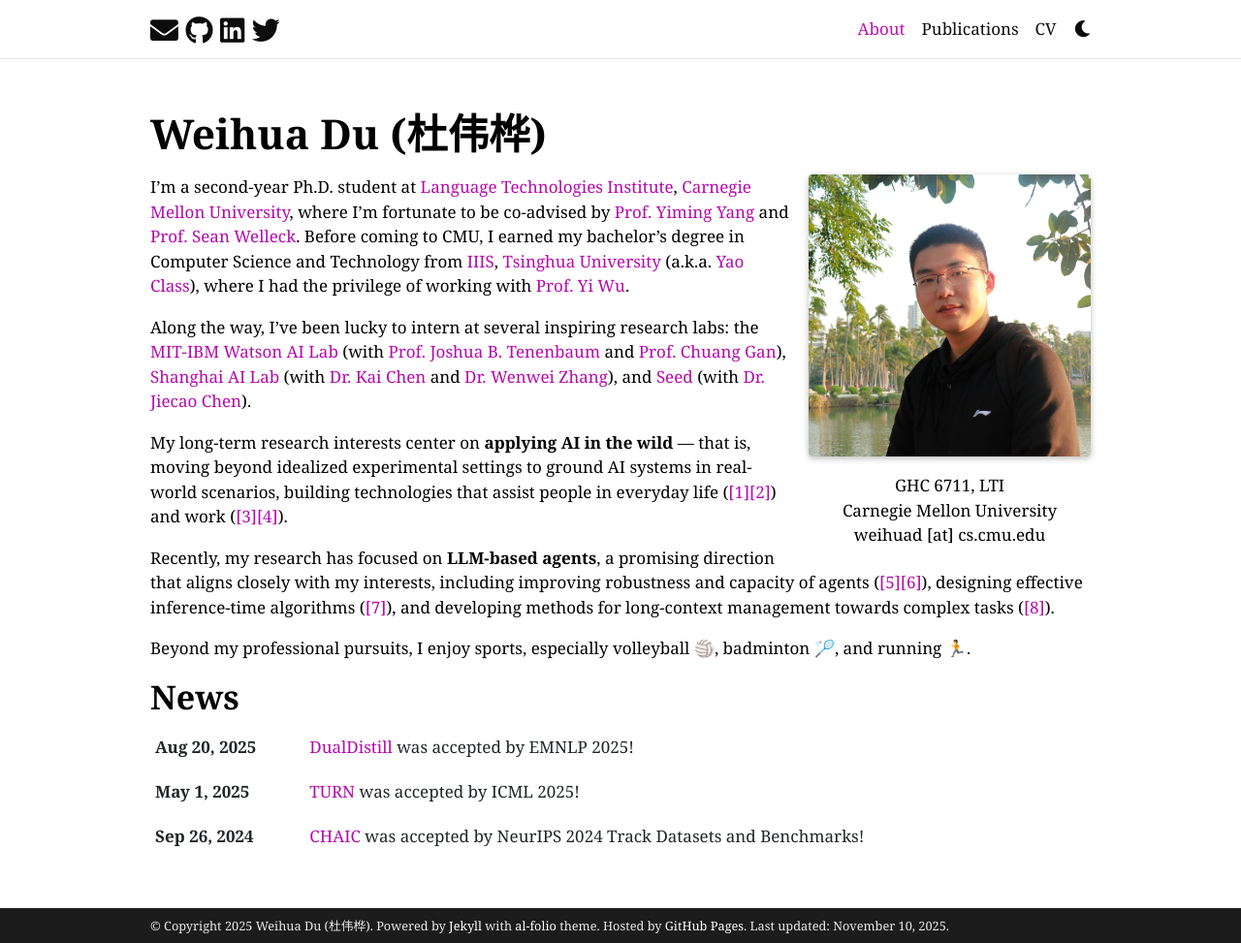
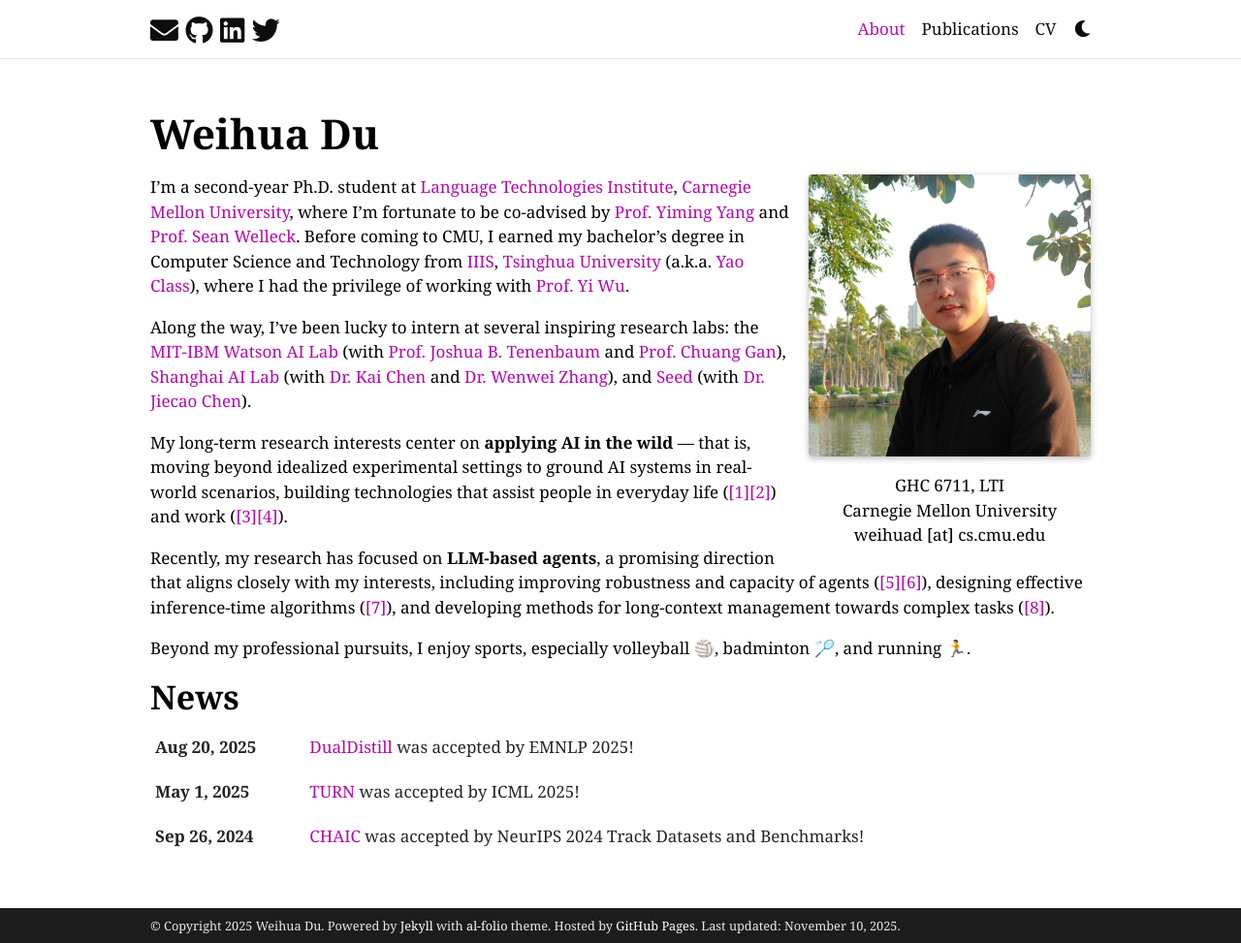
Before and after one commit to StigLidu/StigLidu.github.io, a Jekyll site: the page built from _pages/about.md, in a window 1280 px wide and 973 px high. Shown: the whole window at 97% size. Built offline with Jekyll 4.4.1, drawn with Linux system fonts in a browser that asks for light colours; full-size pictures stand in for the smaller copies a plugin makes; comment, search, counter and statistics services are not loaded; a style sheet for code colours, icons or effects is not loaded.

Commit message:
11/08 upd

```diff
--- a/_config.yml
+++ b/_config.yml
@@ -5,7 +5,7 @@
 title: blank # the website title (if blank, full name will be used instead)
 first_name: Weihua
 middle_name:
-last_name: Du (杜伟桦)
+last_name: Du
 email: weihuad@cs.cmu.edu
 description: > # the ">" symbol means to ignore newlines until "footer_text:"
   The personal academic website of Weihua Du.
```
